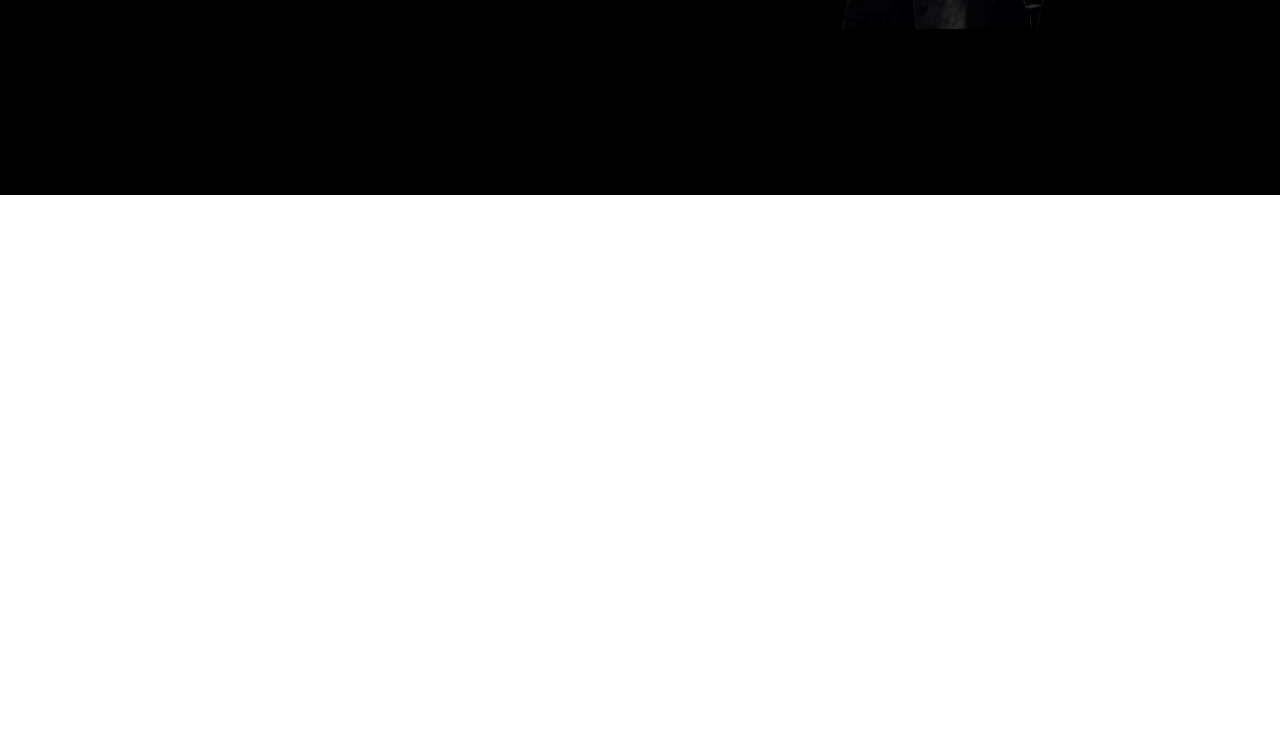
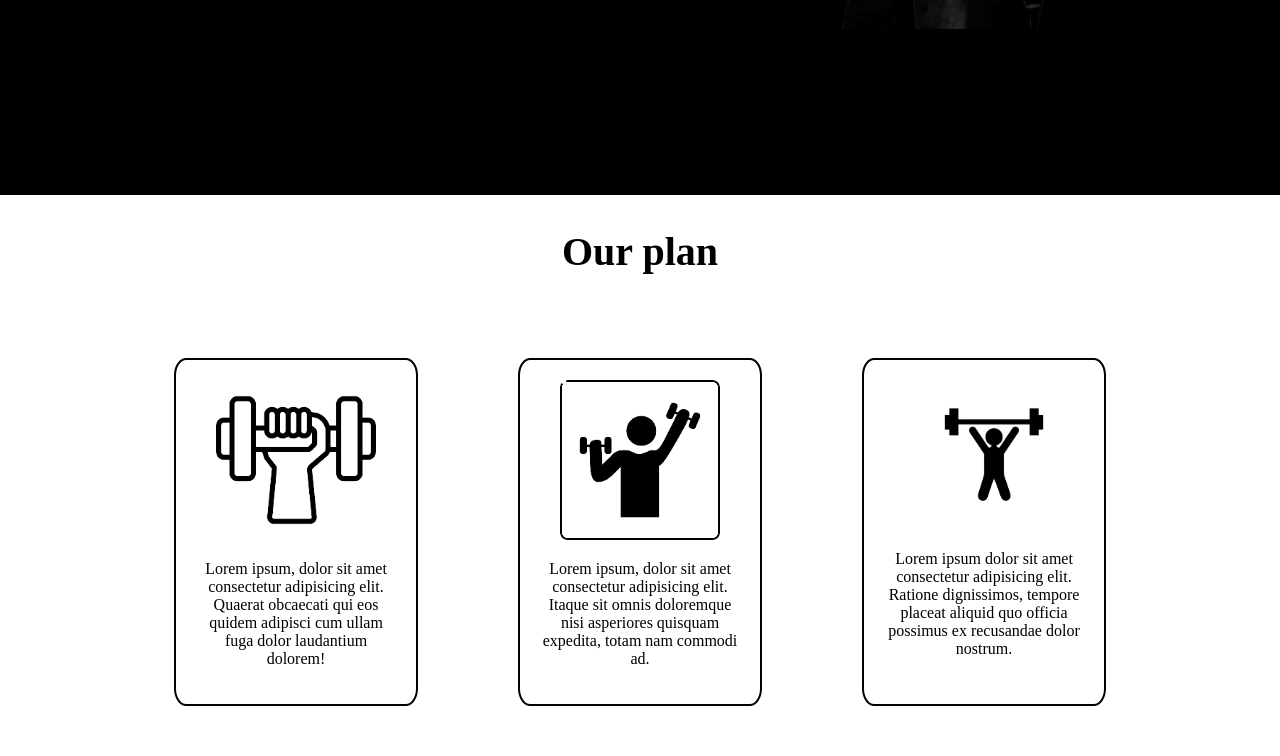
Before and after one commit to Soliman-soad/Gym-practice-project, a plain HTML site: page index.html in a window 1280 px wide. Shown: the part 695-1451 px from the top of the page. Before the commit the page ends 890 px from the top, so only its background shows below. Drawn offline with Linux system fonts and the light colour scheme.

Commit message:
plan section has been added

```diff
--- a/css/style.css
+++ b/css/style.css
@@ -50,7 +50,6 @@ nav {
     display: flex;
     justify-content: center;
     align-items: center;
-
 }
 
 .top-banner div {
@@ -65,3 +64,38 @@ nav {
 .top-banner h1 {
     font-size: 4rem;
 }
+
+.plans {
+    text-align: center;
+}
+
+.plans h1 {
+    font-size: 2.5rem;
+}
+
+.plan-cards {
+    display: flex;
+    justify-content: center;
+}
+
+.plan-cards div {
+    width: 200px;
+    margin: 50px;
+    padding: 20px;
+    border: 2px solid black;
+    border-radius: 5%;
+    cursor: pointer;
+    transition: 1s;
+}
+
+.plan-cards div img {
+    width: 80%;
+}
+
+.plan-cards div:hover {
+    background-color: tomato;
+    color: white;
+    border-color: white;
+    margin-top: 20px;
+    transition: 1s;
+}
--- a/index.html
+++ b/index.html
@@ -37,5 +37,34 @@
         <div><img src="./images/home-bg.png" alt="Home Gym" /></div>
       </section>
     </header>
+    <section class="plans">
+      <h1>Our plan</h1>
+      <div class="plan-cards">
+        <div>
+          <img src="./images/package/icon1.png" alt="" />
+          <p>
+            Lorem ipsum, dolor sit amet consectetur adipisicing elit. Quaerat
+            obcaecati qui eos quidem adipisci cum ullam fuga dolor laudantium
+            dolorem!
+          </p>
+        </div>
+        <div>
+          <img src="./images/package/icon2.png" alt="" />
+          <p>
+            Lorem ipsum, dolor sit amet consectetur adipisicing elit. Itaque sit
+            omnis doloremque nisi asperiores quisquam expedita, totam nam
+            commodi ad.
+          </p>
+        </div>
+        <div>
+          <img style="width: 220px" src="./images/package/icon3.png" alt="" />
+          <p>
+            Lorem ipsum dolor sit amet consectetur adipisicing elit. Ratione
+            dignissimos, tempore placeat aliquid quo officia possimus ex
+            recusandae dolor nostrum.
+          </p>
+        </div>
+      </div>
+    </section>
   </body>
 </html>
```
